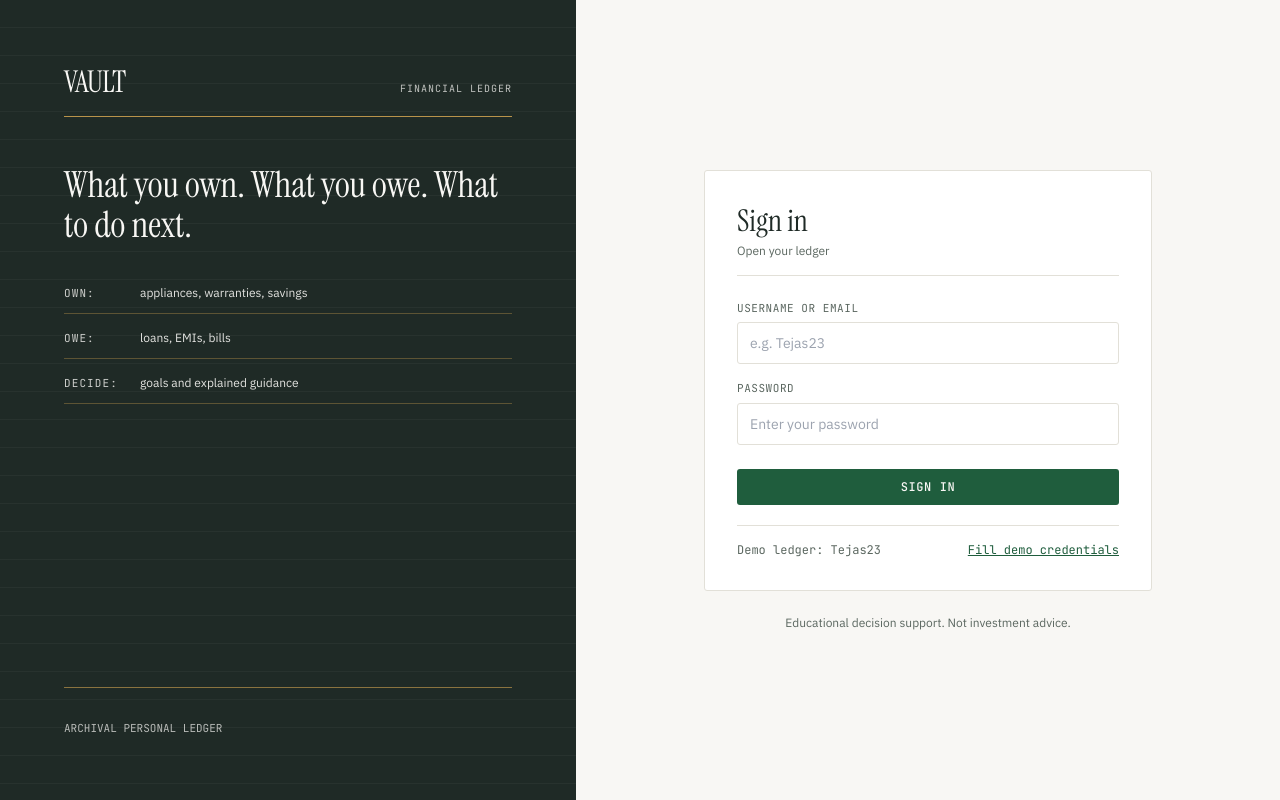
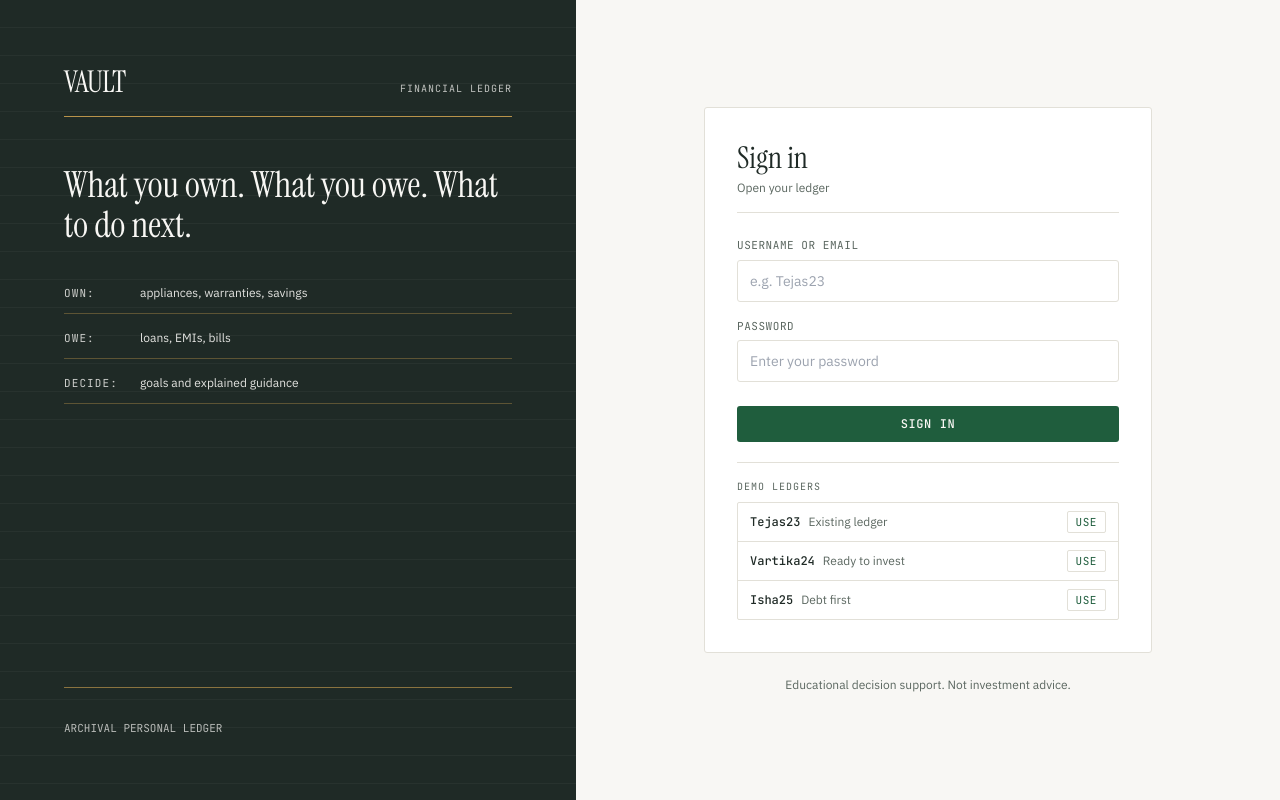
Before and after one commit to TejassKay/vault, a React (Vite) app in the folder frontend/: page /login in a window 1280 px wide. Built offline with nearby package versions, Linux system fonts and the light colour scheme; no server answers.

Commit message:
feat: add Demo ledgers list on login page and seed command in README

```diff
--- a/frontend/src/pages/Login.tsx
+++ b/frontend/src/pages/Login.tsx
@@ -34,9 +34,15 @@ export const Login: React.FC = () => {
     }
   };
 
-  const handleFillDemo = () => {
-    setUsername('Tejas23');
-    setPassword('Tejas@23');
+  const DEMO_LEDGERS = [
+    { name: 'Tejas23', description: 'Existing ledger', secret: ['Tejas', '23'].join('@') },
+    { name: 'Vartika24', description: 'Ready to invest', secret: ['Vartika', '24'].join('@') },
+    { name: 'Isha25', description: 'Debt first', secret: ['Isha', '25'].join('@') },
+  ];
+
+  const handleUseDemo = (name: string, secret: string) => {
+    setUsername(name);
+    setPassword(secret);
     setError(null);
   };
 
@@ -158,19 +164,51 @@ export const Login: React.FC = () => {
             </form>
 
             {showDemo && (
-              <div
-                className="mt-5 pt-4 border-t flex items-center justify-between text-xs font-mono"
-                style={{ borderColor: 'var(--border)', color: 'var(--muted-ink)' }}
-              >
-                <span>Demo ledger: Tejas23</span>
-                <button
-                  type="button"
-                  onClick={handleFillDemo}
-                  className="underline hover:opacity-80"
-                  style={{ color: 'var(--green)' }}
+              <div className="mt-5 pt-4 border-t" style={{ borderColor: 'var(--border)' }}>
+                <div
+                  className="font-mono text-[10px] uppercase tracking-widest mb-2"
+                  style={{ color: 'var(--muted-ink)' }}
                 >
-                  Fill demo credentials
-                </button>
+                  Demo ledgers
+                </div>
+                <div
+                  className="border rounded-sm divide-y"
+                  style={{ borderColor: 'var(--border)' }}
+                >
+                  {DEMO_LEDGERS.map((entry) => (
+                    <div
+                      key={entry.name}
+                      className="flex items-center justify-between px-3 py-2 text-xs"
+                      style={{ borderColor: 'var(--border)' }}
+                    >
+                      <div className="min-w-0">
+                        <span
+                          className="font-mono font-medium mr-2"
+                          style={{ color: 'var(--ink)' }}
+                        >
+                          {entry.name}
+                        </span>
+                        <span
+                          className="font-sans"
+                          style={{ color: 'var(--muted-ink)' }}
+                        >
+                          {entry.description}
+                        </span>
+                      </div>
+                      <button
+                        type="button"
+                        onClick={() => handleUseDemo(entry.name, entry.secret)}
+                        className="font-mono text-[11px] uppercase tracking-wider px-2 py-0.5 border rounded-sm hover:opacity-80 flex-shrink-0"
+                        style={{
+                          borderColor: 'var(--border)',
+                          color: 'var(--green)',
+                        }}
+                      >
+                        Use
+                      </button>
+                    </div>
+                  ))}
+                </div>
               </div>
             )}
           </div>
```
Also changed, not shown: 1 other file (tests, documents, lock files or other folders).
